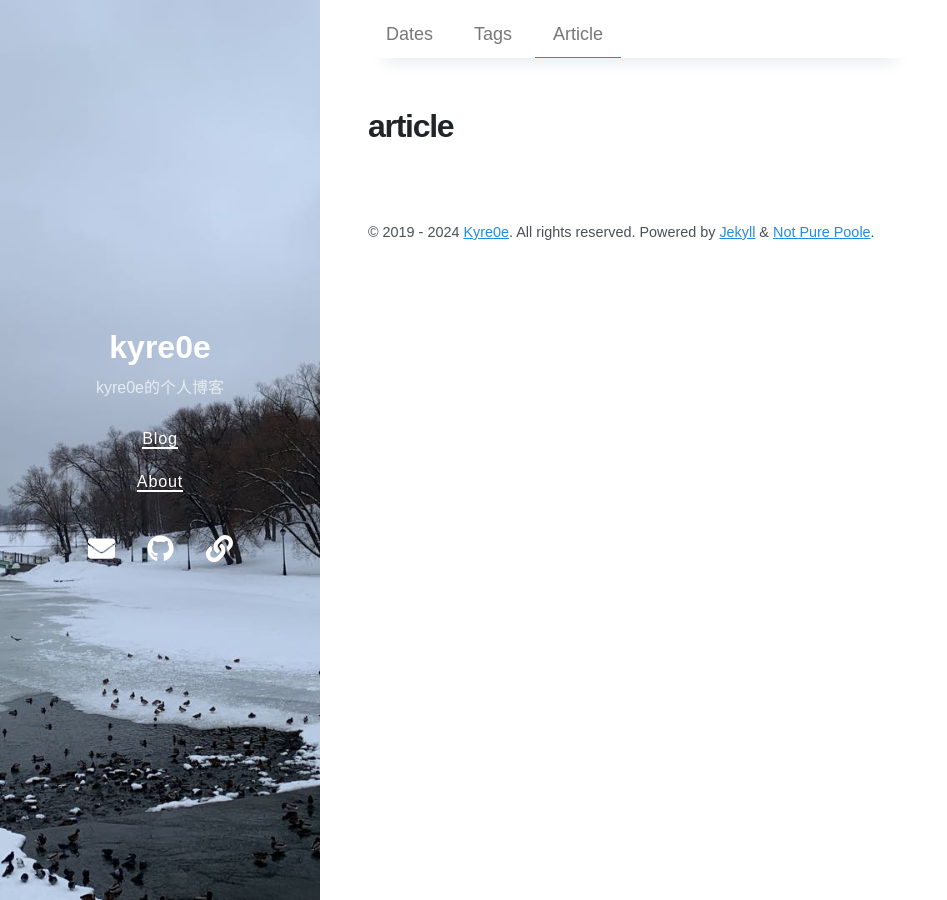
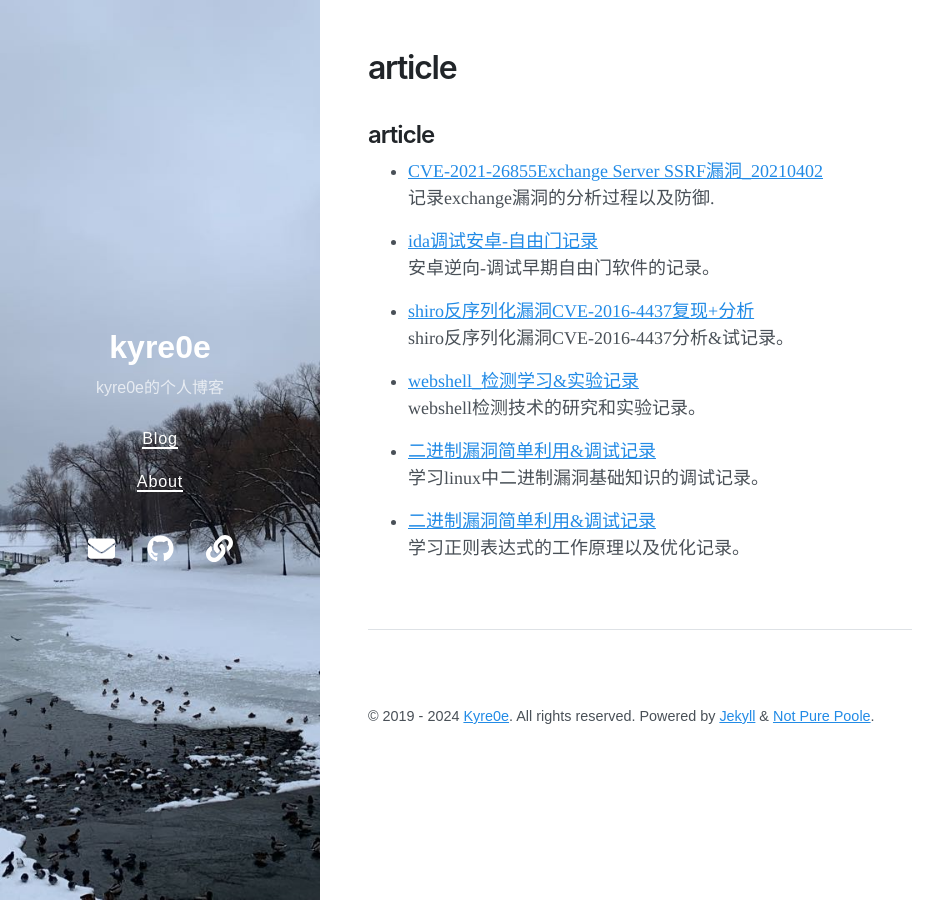
Before and after one commit to Kyre0ee/Kyre0ee.github.io, a Jekyll site: the page built from article.md, in a window 1280 px wide. Shown: the whole page, without its empty margins (0-947 px from the left). Built offline with Jekyll 4.4.1, drawn with Linux system fonts in a browser that asks for light colours; nearby versions of some CDN libraries; part of the change alters nothing that is shown.

```diff
--- a/article.md
+++ b/article.md
@@ -1,8 +1,7 @@
 ---
-layout: archive-taxonomies
+layout: page
 permalink: /article/
 title: article
-type: article
 ---
 
 ## article
```
